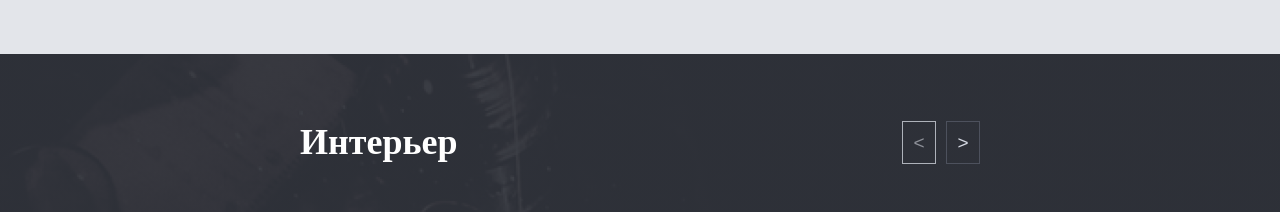
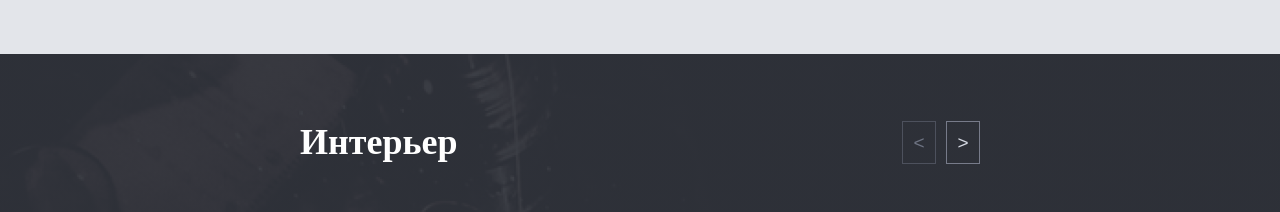
Before and after one commit to v1ktorbro/hookah, a React (Create React App) app: page / in a window 1280 px wide. Shown: the part 1500-1712 px from the top of the page. Built offline with nearby package versions, Linux system fonts and the light colour scheme.

Commit message:
improve(NavSwitchesCards): добавить кнопкам name для поиска их в других компонентах

```diff
--- a/src/components/NavSwitchesCards/NavSwitchesCards.js
+++ b/src/components/NavSwitchesCards/NavSwitchesCards.js
@@ -2,7 +2,7 @@ import './NavSwitchesCards.css';
 import React, { useEffect, useReducer} from 'react';
 /* кнопки наследуют цвет компонента (через пропс style) */
 
-function NavSwitchesCards({style, idBtn, countCardOnPage, arrWIthCards, setArrOnRender}) {
+function NavSwitchesCards({style, idBtn, countCardOnPage, arrWIthCards, setArrOnRender, btnName}) {
   const [state, dispatch] = useReducer(handlerBtnClick, { startIndex: 0, lastIndex: countCardOnPage});
   //колбэк ф-я для useReducer
   function handlerBtnClick(state, btnClick) {
@@ -20,20 +20,22 @@ function NavSwitchesCards({style, idBtn, countCardOnPage, arrWIthCards, setArrOn
 
   useEffect(() => {
     setArrOnRender(arrWIthCards.slice(state.startIndex, state.lastIndex));
-  }, []);
+  }, [arrWIthCards, setArrOnRender, state]);
 
   return (
     <nav className="nav-switches-cards" style={style}>
       <button
         className={`nav-switches-cards__button ${state.startIndex === 0 ? "nav-switches-cards__button_disabled-style" : ""}`}
-        id={`btn-${idBtn}-prev`}
+        id={`btn-${idBtn} btn-${idBtn}-prev`}
+        name={btnName}
         disabled={state.startIndex === 0 ? true : false}
         onClick={(evt) => handlerNewSliceArr(evt)}
         >&#60;
       </button>
       <button
         className={`nav-switches-cards__button ${state.lastIndex === arrWIthCards.length ? "nav-switches-cards__button_disabled-style" : ""}`}
-        id={`btn-${idBtn}-next`}
+        id={`btn-${idBtn} btn-${idBtn}-next`}
+        name={btnName}
         disabled={state.lastIndex === arrWIthCards.length ? true : false}
         onClick={(evt) => handlerNewSliceArr(evt)}
         >&#62;
```
